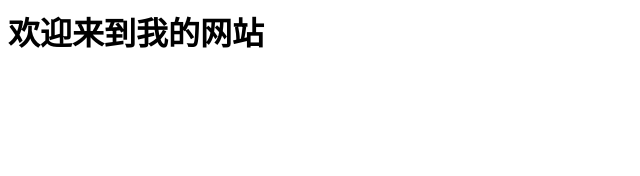
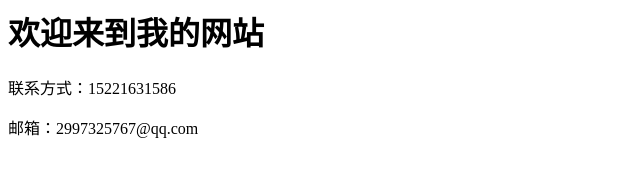
Before and after one commit to Lipengfei-0606/website, a plain HTML site: page index.html in a window 1280 px wide. Shown: the whole page, without its empty margins (0-640 px from the left). Drawn offline with Linux system fonts and the light colour scheme.

Commit message:
Update index.html

```diff
--- a/index.html
+++ b/index.html
@@ -1 +1,7 @@
+<html>
 <h1>欢迎来到我的网站</h1>
+  <body>
+    <p>联系方式：15221631586</p>
+    <p>邮箱：2997325767@qq.com</p>
+  </body>
+</html>
```
